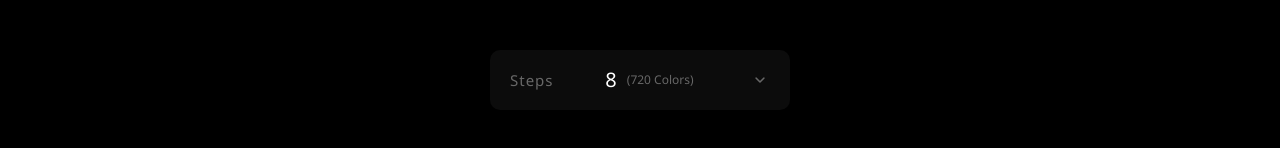
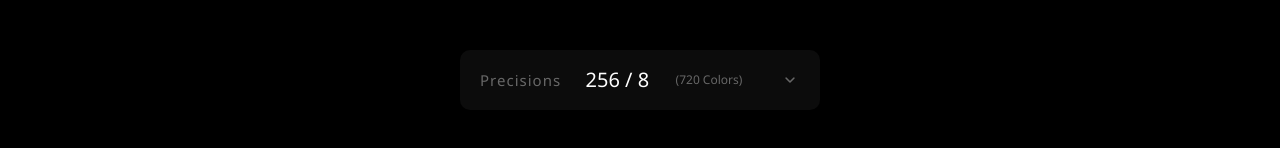
Before and after one commit to tanachai-b/color-swatches, a React (Vite) app: page / in a window 1280 px wide. Shown: the top 148 px of the page. Built offline with nearby package versions, Linux system fonts and the light colour scheme.

Commit message:
new feature: update precision selector texts

```diff
--- a/src/components/DivisionsSelector.tsx
+++ b/src/components/DivisionsSelector.tsx
@@ -14,6 +14,17 @@ export function DivisionsSelector({
     onSelect(division);
   }
 
+  const divisionLabels: { [key: number]: string } = {
+    1: "256 / 1",
+    2: "256 / 2",
+    4: "256 / 4",
+    8: "256 / 8",
+    16: "256 / 16",
+    3: "255 / 3",
+    5: "255 / 5",
+    15: "255 / 15",
+  };
+
   return (
     <div
       className={cx(
@@ -22,30 +33,37 @@ export function DivisionsSelector({
         "place-self-center",
         "top-[50px]",
 
-        "w-[300px]",
+        "w-[360px]",
       )}
     >
       <Selector
-        label="Steps"
-        value={<SelectorValue divisions={selectedDivisions} />}
+        label="Precisions"
+        value={
+          <SelectorValue
+            divisionsLabel={divisionLabels[selectedDivisions]}
+            divisions={selectedDivisions}
+          />
+        }
         options={(closePopup) => (
           <div className={cx("py-[10px]", "flex", "flex-col")}>
-            <SelectorHeader>HEX10 Divisble Colors</SelectorHeader>
+            <SelectorHeader>HEX10 Colors</SelectorHeader>
 
             {[1, 2, 4, 8, 16].map((divisions) => (
               <SelectorItem
                 key={divisions}
+                divisionsLabel={divisionLabels[divisions]}
                 divisions={divisions}
                 isSelected={divisions === selectedDivisions}
                 onClick={() => onItemClick(closePopup, divisions)}
               />
             ))}
 
-            <SelectorHeader>HEX11 Divisble Colors</SelectorHeader>
+            <SelectorHeader>HEX11 Colors</SelectorHeader>
 
             {[3, 5, 15].map((divisions) => (
               <SelectorItem
                 key={divisions}
+                divisionsLabel={divisionLabels[divisions]}
                 divisions={divisions}
                 isSelected={divisions === selectedDivisions}
                 onClick={() => onItemClick(closePopup, divisions)}
@@ -58,7 +76,13 @@ export function DivisionsSelector({
   );
 }
 
-function SelectorValue({ divisions }: { divisions: number }): ReactNode {
+function SelectorValue({
+  divisionsLabel,
+  divisions,
+}: {
+  divisionsLabel: string;
+  divisions: number;
+}): ReactNode {
   const colorCount = countColors(divisions);
 
   return (
@@ -74,19 +98,18 @@ function SelectorValue({ divisions }: { divisions: number }): ReactNode {
     >
       <div
         className={cx(
-          "w-[30px]",
+          "w-[80px]",
 
           "text-[#ffffff]",
           "text-[20px]",
-          "text-right",
         )}
       >
-        {divisions}
+        {divisionsLabel}
       </div>
 
       <div
         className={cx(
-          "w-[90px]",
+          "w-[80px]",
 
           "text-[#ffffff60]",
           "text-[12px]",
@@ -120,10 +143,12 @@ function SelectorHeader({ children }: { children: ReactNode }) {
 }
 
 function SelectorItem({
+  divisionsLabel,
   divisions,
   isSelected,
   onClick,
 }: {
+  divisionsLabel: string;
   divisions: number;
   isSelected: boolean;
   onClick: MouseEventHandler<HTMLDivElement>;
@@ -154,19 +179,18 @@ function SelectorItem({
     >
       <div
         className={cx(
-          "w-[30px]",
+          "w-[60px]",
 
           "text-[#ffffffc0]",
           "text-[15px]",
-          "text-right",
         )}
       >
-        {divisions}
+        {divisionsLabel}
       </div>
 
       <div
         className={cx(
-          "w-[90px]",
+          "w-[80px]",
 
           "text-[#ffffff60]",
           "text-[12px]",
```
